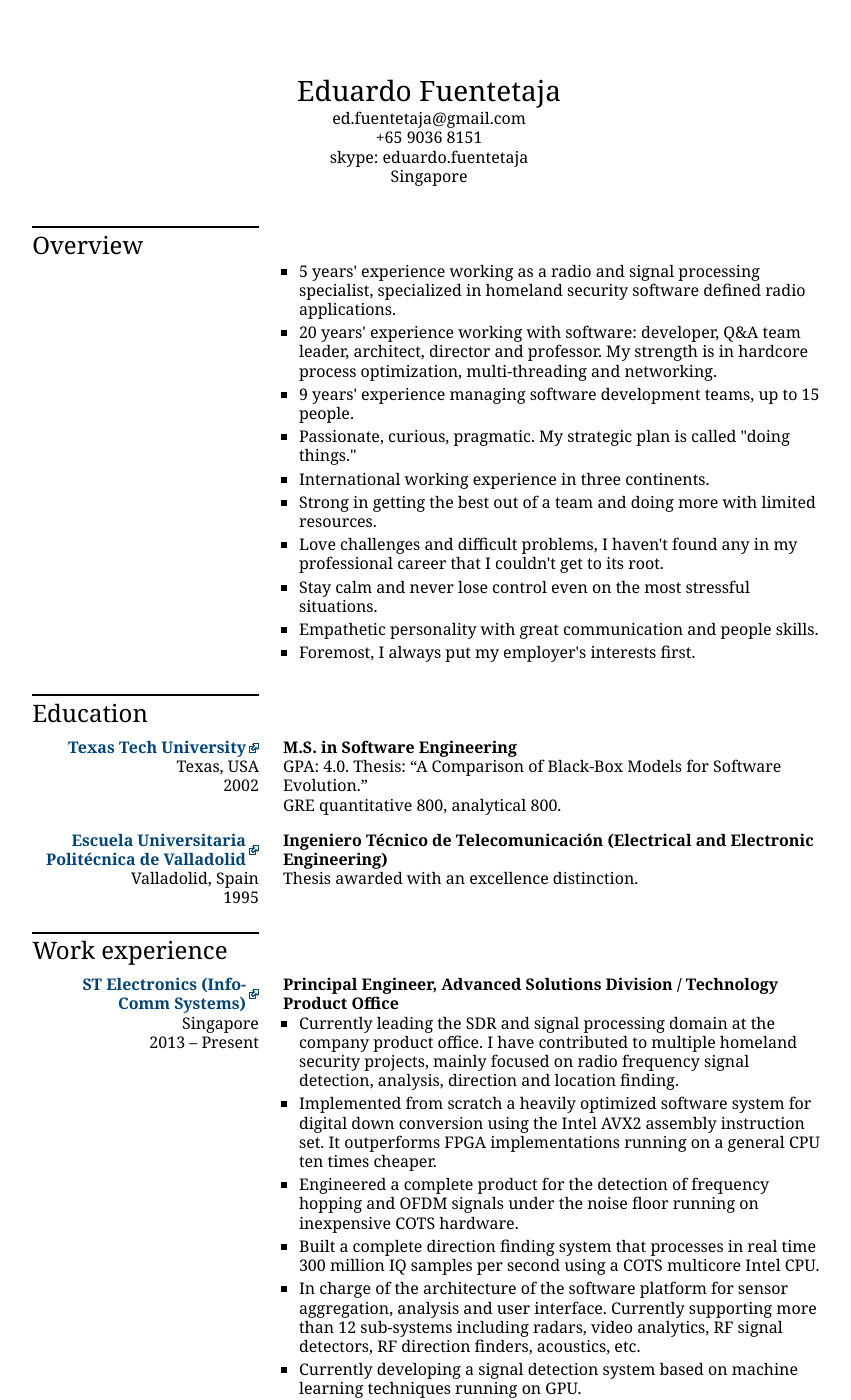
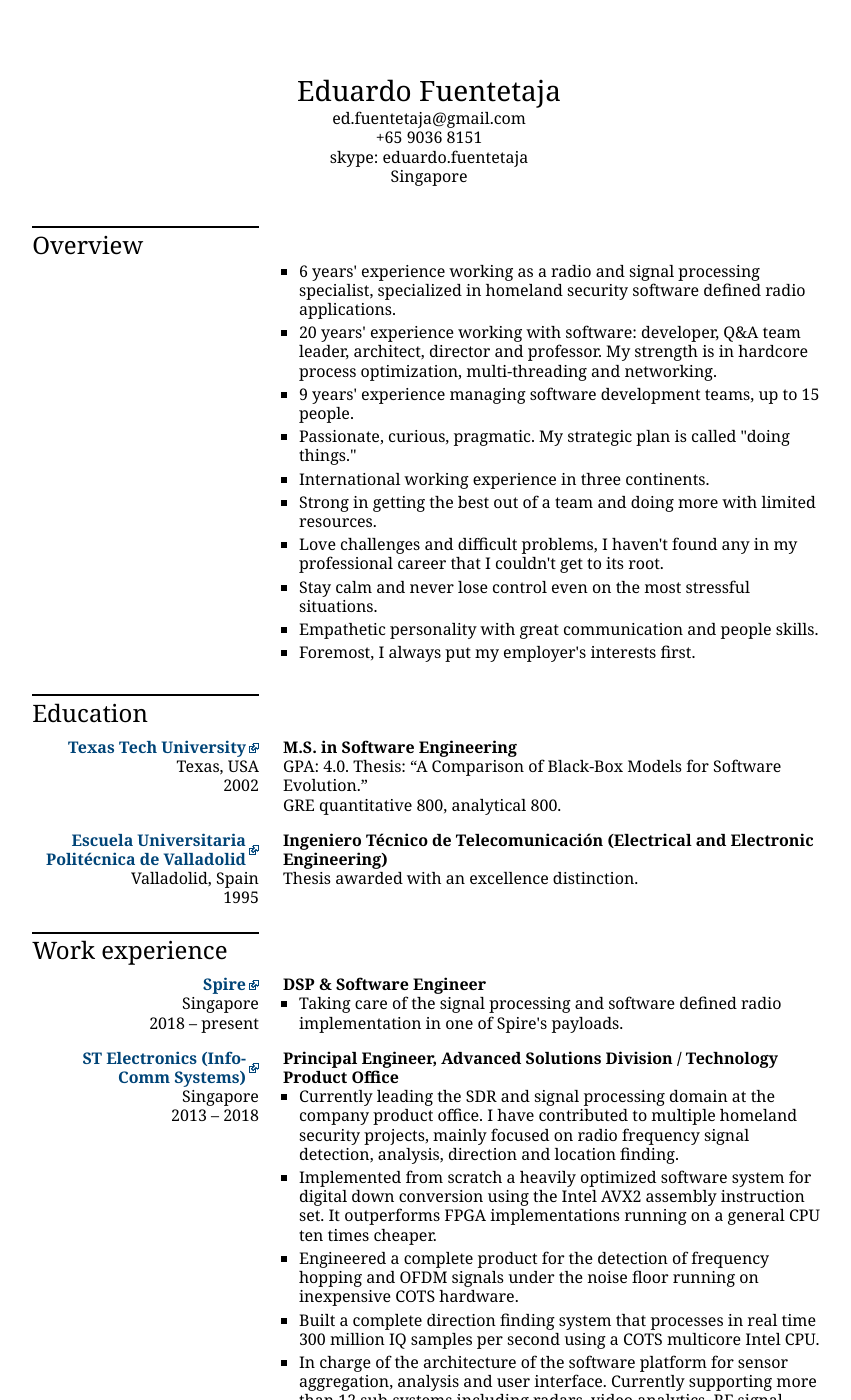
Before and after one commit to EdFuentetaja/EdFuentetaja.github.io, a Jekyll site: the page resume/ed_fuentetaja_resume_2018.html, which Jekyll copies as it is, in a window 1280 px wide and 1400 px high. Shown: the whole window, without its empty margins (211-1062 px from the left). Built offline with Jekyll 4.4.1, drawn with Linux system fonts in a browser that asks for light colours.

Commit message:
Resume updated.

```diff
--- a/resume/ed_fuentetaja_resume_2018.html
+++ b/resume/ed_fuentetaja_resume_2018.html
@@ -188,7 +188,7 @@
         <div class="ps">
           <div class="pd">
             <ul>
-              <li>5 years' experience working as a radio and signal processing specialist, specialized in homeland security software defined radio applications.</li>
+              <li>6 years' experience working as a radio and signal processing specialist, specialized in homeland security software defined radio applications.</li>
               <li>20 years' experience working with software: developer, Q&amp;A team leader, architect, director and professor. My strength is in hardcore process optimization, multi-threading and networking.</li>
               <li>9 years' experience managing software development teams, up to 15 people.</li>
               <li>Passionate, curious, pragmatic. My strategic plan is called "doing things."</li>
@@ -244,10 +244,28 @@
       <div class="gr">
         <div class="dt">
           <div class="nm">
+            <a href="https://www.spire.com">Spire</a>
+          </div>
+          <div class="lo">Singapore</div>
+          <div class="dd">2018 &ndash; present</div>
+        </div>
+        <div class="ps">
+          <div class="pt">DSP & Software Engineer</div>
+          <div class="pd">
+            <ul>
+              <li>Taking care of the signal processing and software defined radio implementation in one of Spire's payloads.</li>
+            </ul>
+          </div>
+        </div>
+      </div>
+
+      <div class="gr">
+        <div class="dt">
+          <div class="nm">
             <a href="https://www.stengg.com/en/electronics/st-electronics-info-comm-systems">ST Electronics (Info-Comm Systems)</a>
           </div>
           <div class="lo">Singapore</div>
-          <div class="dd">2013 &ndash; Present</div>
+          <div class="dd">2013 &ndash; 2018</div>
         </div>
         <div class="ps">
           <div class="pt">Principal Engineer, Advanced Solutions Division / Technology Product Office</div>
```
Also changed, not shown: resume/ed_fuentetaja_resume_2018_c.html (+2 -1 lines).
